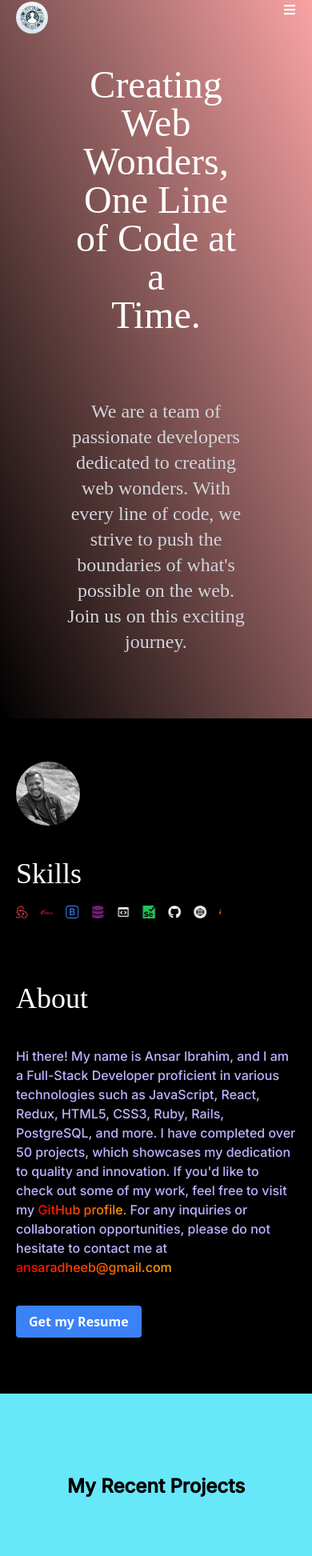
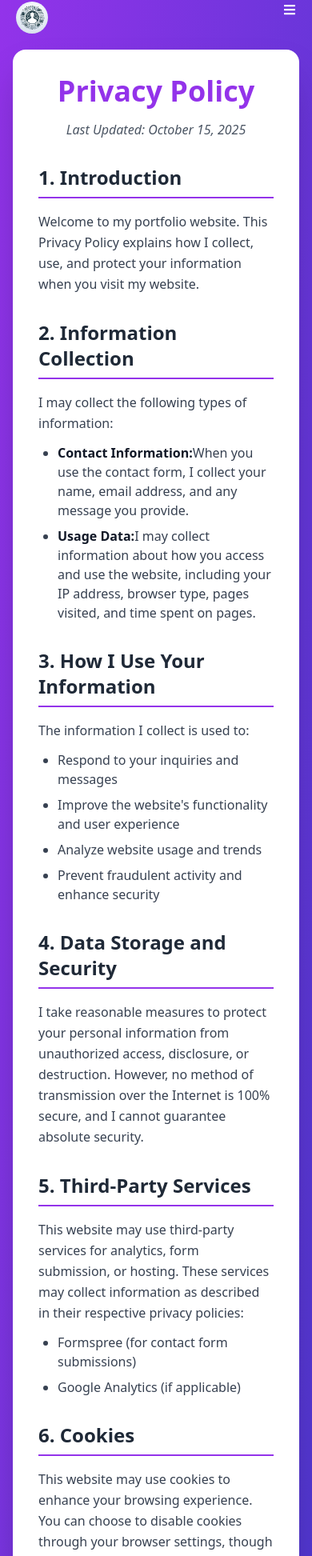
Before and after one commit to AnsarIbrahim/Ansar-Portfolio, a React (Create React App) app: page /privacy-policy in a window 390 px wide. Shown: the part 18-1963 px from the top of the page at 80% size. Built offline with nearby package versions, Linux system fonts and the light colour scheme; a web font is replaced by a local one.

Commit message:
Modify Text Size on Tamil Languages

```diff
--- a/src/App.js
+++ b/src/App.js
@@ -1,17 +1,29 @@
 import React from 'react';
+import { BrowserRouter as Router, Routes, Route } from 'react-router-dom';
 import {
-  Navbar, Home, Recent, About, Contact, Add,
+  Navbar, Home, Recent, About, Contact, Add, PrivacyPolicy,
 } from './components';
 
-const App = () => (
-  <div>
-    <Navbar />
+const MainPage = () => (
+  <>
     <Home />
     <About />
     <Recent />
     <Add />
     <Contact />
-  </div>
+  </>
+);
+
+const App = () => (
+  <Router>
+    <div>
+      <Navbar />
+      <Routes>
+        <Route path="/" element={<MainPage />} />
+        <Route path="/privacy-policy" element={<PrivacyPolicy />} />
+      </Routes>
+    </div>
+  </Router>
 );
 
 export default App;
--- a/src/components/Navbar/Navbar.jsx
+++ b/src/components/Navbar/Navbar.jsx
@@ -1,4 +1,5 @@
 import React, { useState, useEffect } from 'react';
+import { Link } from 'react-router-dom';
 import { motion } from 'framer-motion';
 import _ from 'lodash';
 import { FaBars, FaTimes } from 'react-icons/fa';
@@ -90,6 +91,13 @@ const Navbar = () => {
         >
           Contact
         </a>
+        <Link
+          to="/privacy-policy"
+          onClick={() => setIsOpen(false)}
+          className="w-full rounded px-3 py-2 text-center font-bold text-white hover:text-gray-300 lg:inline-flex lg:w-auto"
+        >
+          Privacy
+        </Link>
       </motion.div>
     </motion.nav>
   );
--- /dev/null
+++ b/src/components/PrivacyPolicy/PrivacyPolicy.jsx
@@ -0,0 +1,160 @@
+import React from 'react';
+import { Link } from 'react-router-dom';
+
+const PrivacyPolicy = () => (
+  <div className="min-h-screen bg-gradient-to-br from-purple-600 to-indigo-700 px-4 py-20">
+    <div className="mx-auto max-w-4xl rounded-2xl bg-white p-8 shadow-2xl md:p-12">
+      <h1 className="mb-4 text-center text-4xl font-bold text-purple-600">
+        Privacy Policy
+      </h1>
+      <p className="mb-8 text-center italic text-gray-600">
+        Last Updated: October 15, 2025
+      </p>
+
+      <section className="mb-8">
+        <h2 className="mb-4 border-b-2 border-purple-600 pb-2 text-2xl font-semibold text-gray-800">
+          1. Introduction
+        </h2>
+        <p className="leading-relaxed text-gray-700">
+          Welcome to my portfolio website. This Privacy Policy explains how I
+          collect, use, and protect your information when you visit my website.
+        </p>
+      </section>
+
+      <section className="mb-8">
+        <h2 className="mb-4 border-b-2 border-purple-600 pb-2 text-2xl font-semibold text-gray-800">
+          2. Information Collection
+        </h2>
+        <p className="mb-3 leading-relaxed text-gray-700">
+          I may collect the following types of information:
+        </p>
+        <ul className="ml-6 list-disc space-y-2 text-gray-700">
+          <li>
+            <strong className="font-semibold text-gray-900">
+              Contact Information:
+            </strong>
+            When you use the contact form, I collect your name, email address,
+            and any message you provide.
+          </li>
+          <li>
+            <strong className="font-semibold text-gray-900">
+              Usage Data:
+            </strong>
+            I may collect information about how you access and use the website,
+            including your IP address, browser type, pages visited, and time
+            spent on pages.
+          </li>
+        </ul>
+      </section>
+
+      <section className="mb-8">
+        <h2 className="mb-4 border-b-2 border-purple-600 pb-2 text-2xl font-semibold text-gray-800">
+          3. How I Use Your Information
+        </h2>
+        <p className="mb-3 leading-relaxed text-gray-700">
+          The information I collect is used to:
+        </p>
+        <ul className="ml-6 list-disc space-y-2 text-gray-700">
+          <li>Respond to your inquiries and messages</li>
+          <li>Improve the website&apos;s functionality and user experience</li>
+          <li>Analyze website usage and trends</li>
+          <li>Prevent fraudulent activity and enhance security</li>
+        </ul>
+      </section>
+
+      <section className="mb-8">
+        <h2 className="mb-4 border-b-2 border-purple-600 pb-2 text-2xl font-semibold text-gray-800">
+          4. Data Storage and Security
+        </h2>
+        <p className="leading-relaxed text-gray-700">
+          I take reasonable measures to protect your personal information from
+          unauthorized access, disclosure, or destruction. However, no method of
+          transmission over the Internet is 100% secure, and I cannot guarantee
+          absolute security.
+        </p>
+      </section>
+
+      <section className="mb-8">
+        <h2 className="mb-4 border-b-2 border-purple-600 pb-2 text-2xl font-semibold text-gray-800">
+          5. Third-Party Services
+        </h2>
+        <p className="mb-3 leading-relaxed text-gray-700">
+          This website may use third-party services for analytics, form
+          submission, or hosting. These services may collect information as
+          described in their respective privacy policies:
+        </p>
+        <ul className="ml-6 list-disc space-y-2 text-gray-700">
+          <li>Formspree (for contact form submissions)</li>
+          <li>Google Analytics (if applicable)</li>
+        </ul>
+      </section>
+
+      <section className="mb-8">
+        <h2 className="mb-4 border-b-2 border-purple-600 pb-2 text-2xl font-semibold text-gray-800">
+          6. Cookies
+        </h2>
+        <p className="leading-relaxed text-gray-700">
+          This website may use cookies to enhance your browsing experience. You
+          can choose to disable cookies through your browser settings, though
+          this may affect website functionality.
+        </p>
+      </section>
+
+      <section className="mb-8">
+        <h2 className="mb-4 border-b-2 border-purple-600 pb-2 text-2xl font-semibold text-gray-800">
+          7. Your Rights
+        </h2>
+        <p className="mb-3 leading-relaxed text-gray-700">
+          You have the right to:
+        </p>
+        <ul className="ml-6 list-disc space-y-2 text-gray-700">
+          <li>Access the personal information I hold about you</li>
+          <li>Request correction of inaccurate information</li>
+          <li>Request deletion of your personal information</li>
+          <li>Opt-out of communications</li>
+        </ul>
+      </section>
+
+      <section className="mb-8">
+        <h2 className="mb-4 border-b-2 border-purple-600 pb-2 text-2xl font-semibold text-gray-800">
+          8. Children&apos;s Privacy
+        </h2>
+        <p className="leading-relaxed text-gray-700">
+          This website is not intended for children under the age of 13. I do
+          not knowingly collect personal information from children under 13.
+        </p>
+      </section>
+
+      <section className="mb-8">
+        <h2 className="mb-4 border-b-2 border-purple-600 pb-2 text-2xl font-semibold text-gray-800">
+          9. Changes to This Privacy Policy
+        </h2>
+        <p className="leading-relaxed text-gray-700">
+          I may update this Privacy Policy from time to time. Any changes will
+          be posted on this page with an updated &quot;Last Updated&quot; date.
+        </p>
+      </section>
+
+      <section className="mb-8">
+        <h2 className="mb-4 border-b-2 border-purple-600 pb-2 text-2xl font-semibold text-gray-800">
+          10. Contact Information
+        </h2>
+        <p className="leading-relaxed text-gray-700">
+          If you have any questions about this Privacy Policy, please contact me
+          through the contact form on this website.
+        </p>
+      </section>
+
+      <div className="mt-10 text-center">
+        <Link
+          to="/"
+          className="inline-block rounded-lg bg-purple-600 px-8 py-3 font-semibold text-white transition-all hover:bg-purple-700 hover:shadow-lg"
+        >
+          Back to Home
+        </Link>
+      </div>
+    </div>
+  </div>
+);
+
+export default PrivacyPolicy;
--- /dev/null
+++ b/src/components/PrivacyPolicy/index.js
@@ -0,0 +1 @@
+export { default } from './PrivacyPolicy';
--- a/src/components/index.js
+++ b/src/components/index.js
@@ -4,7 +4,8 @@ import About from './About/About';
 import Contact from './Contact/Contact';
 import Recent from './Recent/Recent';
 import Add from './Add/Add';
+import PrivacyPolicy from './PrivacyPolicy/PrivacyPolicy';
 
 export {
-  Navbar, Home, About, Contact, Recent, Add,
+  Navbar, Home, About, Contact, Recent, Add, PrivacyPolicy,
 };
```
